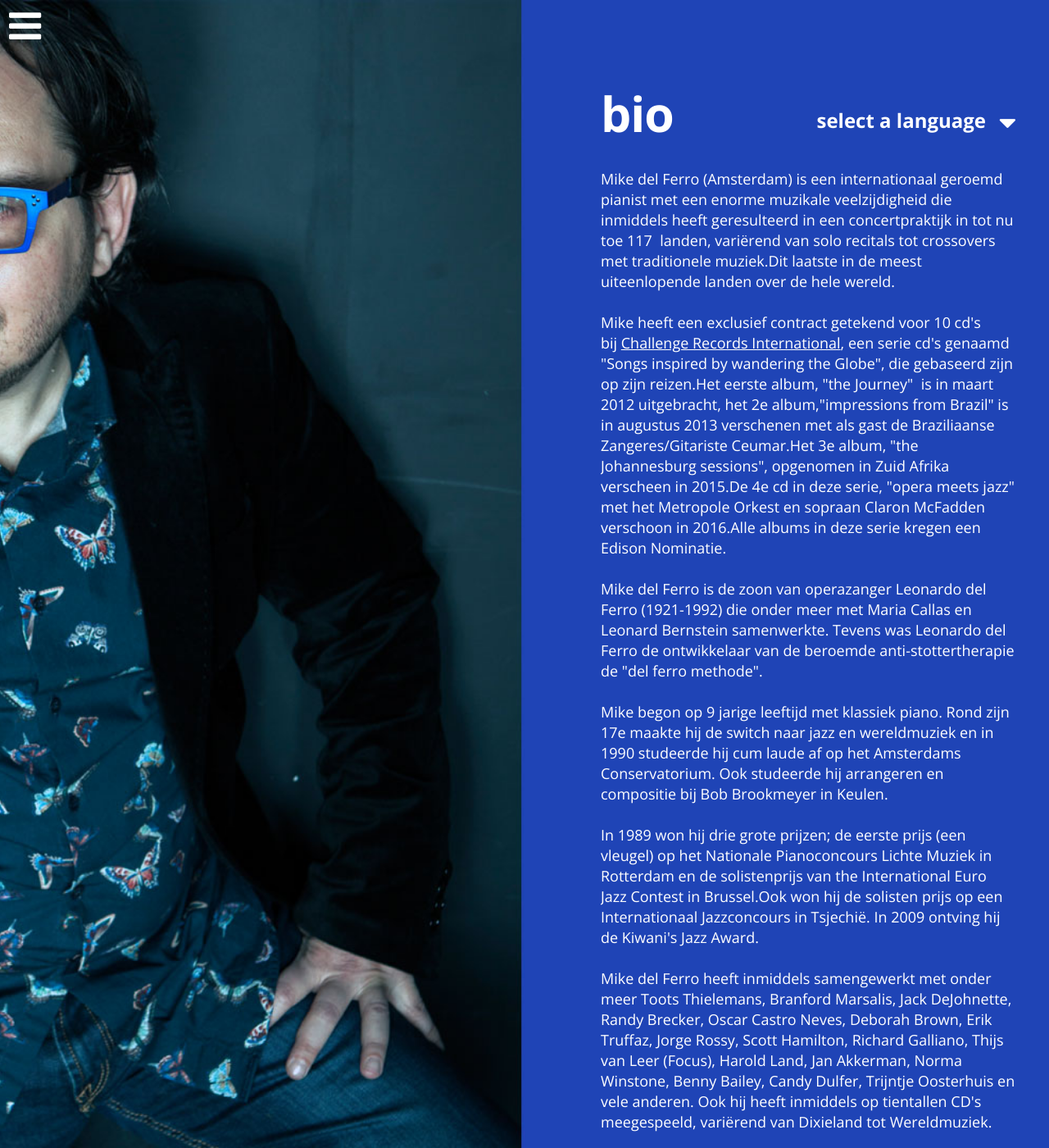
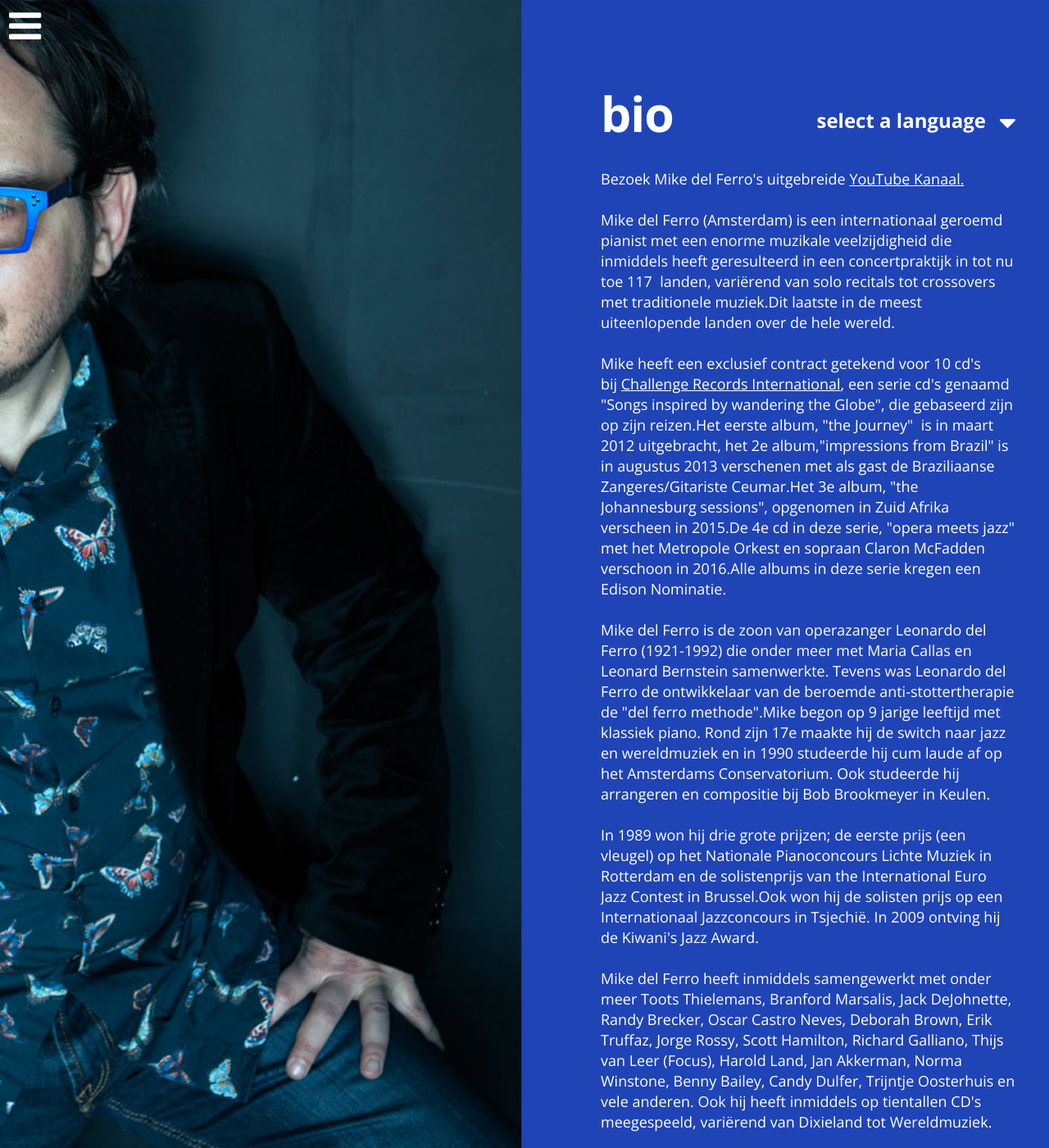
Before and after one commit to mikedelferro/website, a Jekyll site: the page bio-nederlands.html, which Jekyll copies as it is, in a window 1280 px wide and 1400 px high. Shown: the whole window at 82% size. Built offline with Jekyll 4.4.1, drawn with Linux system fonts in a browser that asks for light colours; nearby versions of some CDN libraries.

Commit message:
Updated 'bio-nederlands.html' via CloudCannon

```diff
--- a/bio-nederlands.html
+++ b/bio-nederlands.html
@@ -576,21 +576,21 @@ $(document).ready(function() {
     font-size:18px;line-height:25px;letter-spacing:0px;text-align:left;;
     overflow: hidden;
     font-weight: 300; font-family: &#039;Open Sans&#039;, sans-serif;" class="wysiwyg editable growpage">
-    <!--base32-414pwwvmc5q66ta2cnkpjvj5chmq8rb2dhjj0vk1dnjku8k3dxq78tbeegrkec9n48g0-base32-->
+    <p>
+      <!--base32-c9gq6t9k68pk8c9me1vqexkdccuq2dhpehgk4rveddr6mxka6nhpgvbh71t64ck4d1n6mc3pdcrp8vkaddukgutkchw72dtrehh6atb7e9nparttdru3gttg5nh62wv56ct0-base32-->Bezoek Mike del Ferro's uitgebreide <a target="_blank" href=": https://buff.ly/2HeBOYA ">YouTube Kanaal.</a></p>
+    <p>&nbsp;</p>
     <p>Mike del Ferro (Amsterdam) is een internationaal geroemd pianist met een enorme muzikale veelzijdigheid die inmiddels heeft geresulteerd in een concertpraktijk in tot nu toe 117&nbsp; landen, vari&euml;rend van solo recitals tot crossovers met traditionele muziek.Dit laatste in de meest uiteenlopende landen over de hele wereld.</p>
     <p>&nbsp;</p>
     <p>Mike heeft een exclusief contract getekend voor 10 cd's bij&nbsp;<a target="_blank" class="external" href="http://www.challenge.nl/product/1308219861">Challenge Records International</a>, een serie cd's genaamd "Songs inspired by wandering the Globe", die gebaseerd zijn op zijn reizen.Het eerste album, "the Journey"&nbsp; is in maart 2012 uitgebracht, het 2e album,"impressions from Brazil" is in augustus 2013 verschenen met als gast de Braziliaanse Zangeres/Gitariste Ceumar.Het 3e album, "the Johannesburg sessions", opgenomen in Zuid Afrika verscheen in 2015.De 4e cd in deze serie, "opera meets jazz" met het Metropole Orkest en sopraan Claron McFadden verschoon in 2016.Alle albums in deze serie kregen een Edison Nominatie.</p>
     <p>&nbsp;</p>
-    <p>Mike del Ferro is de zoon van operazanger Leonardo del Ferro (1921-1992) die onder meer met Maria Callas en Leonard Bernstein samenwerkte. Tevens was Leonardo del Ferro de ontwikkelaar van de beroemde anti-stottertherapie de "del ferro methode".</p>
-    <p>&nbsp;</p>
-    <p>Mike begon op 9 jarige leeftijd met klassiek piano. Rond zijn 17e maakte hij de switch naar jazz en wereldmuziek en in 1990 studeerde hij cum laude af op het Amsterdams Conservatorium. Ook studeerde hij arrangeren en compositie bij Bob Brookmeyer in Keulen.</p>
+    <p>Mike del Ferro is de zoon van operazanger Leonardo del Ferro (1921-1992) die onder meer met Maria Callas en Leonard Bernstein samenwerkte. Tevens was Leonardo del Ferro de ontwikkelaar van de beroemde anti-stottertherapie de "del ferro methode".Mike begon op 9 jarige leeftijd met klassiek piano. Rond zijn 17e maakte hij de switch naar jazz en wereldmuziek en in 1990 studeerde hij cum laude af op het Amsterdams Conservatorium. Ook studeerde hij arrangeren en compositie bij Bob Brookmeyer in Keulen.</p>
     <p>&nbsp;</p>
     <p>In 1989 won hij drie grote prijzen; de eerste prijs (een vleugel) op het Nationale Pianoconcours Lichte Muziek in Rotterdam en de solistenprijs van the International Euro Jazz Contest in Brussel.Ook won hij de solisten prijs op een Internationaal Jazzconcours in Tsjechi&euml;. In 2009 ontving hij de Kiwani's Jazz Award.</p>
     <p>&nbsp;</p>
     <p>Mike del Ferro heeft inmiddels samengewerkt met onder meer Toots Thielemans, Branford Marsalis, Jack DeJohnette, Randy Brecker, Oscar Castro Neves, Deborah Brown, Erik Truffaz, Jorge Rossy, Scott Hamilton, Richard Galliano, Thijs van Leer (Focus), Harold Land, Jan Akkerman, Norma Winstone, Benny Bailey, Candy Dulfer, Trijntje Oosterhuis en vele anderen. Ook hij heeft inmiddels op tientallen CD's meegespeeld, vari&euml;rend van Dixieland tot Wereldmuziek.</p>
     <p>&nbsp;</p>
-    <p>Naast een drukke Internationale concertpraktijk is Mike ook docent op het Prins Claus Conservatorium te Groningen en wordt hij overal ter wereld uitgenodigd voor masterclasses en zijn succesvolle workshop "selfmanagement and networking for musicians"&nbsp; &nbsp;<a target="_blank" href="https://youtu.be/wp2Vo7wZKuY">Video</a></p>
-    <!--base32-414pwwvmc5q66ta5dtj4at39ehgp4v3540-base32-->
+    <p>Naast een drukke Internationale concertpraktijk is Mike ook docent op het Prins Claus Conservatorium te Groningen en wordt hij overal ter wereld uitgenodigd voor masterclasses en zijn succesvolle workshop "selfmanagement and networking for musicians"&nbsp; &nbsp;<a target="_blank" class="external" href="https://youtu.be/wp2Vo7wZKuY">Video</a></p>
+    <!--base32-c9gq6t9k68pk8c9me1vqexkdccuq2dhpehgkat3md8u62x1k75jpgtvg6hv36d9m60pp4rbkcmtk4-base32-->
     <p>&nbsp;</p>
   </div>
 
```
